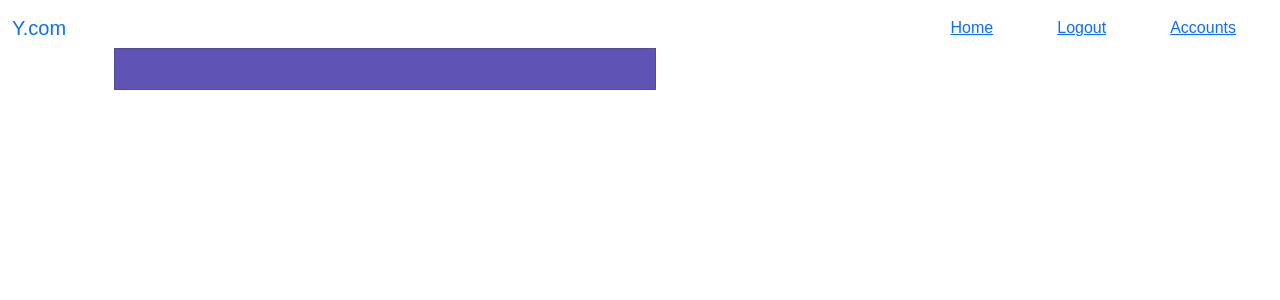
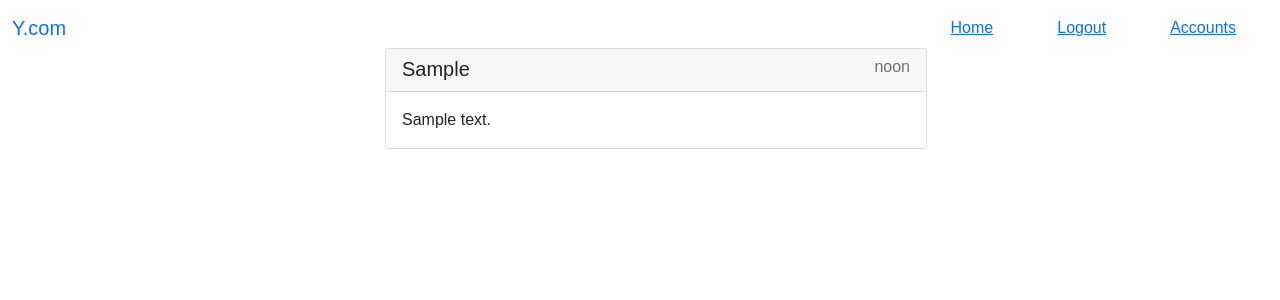
Before and after one commit to timotiousPrime/ydotcom, a Django app: page /home/ in a window 1280 px wide. Shown: the top 300 px of the page. Run offline with Django 5.2, Linux system fonts and the light colour scheme; a user stored in the database is signed in; tables that the repository leaves empty hold one stand-in row (values such as "Sample post"); some libraries are stand-ins or nearby versions.

Commit message:
update user card to display user posts

```diff
--- a/ydotcom/main/templates/partials/userCard.html
+++ b/ydotcom/main/templates/partials/userCard.html
@@ -1,5 +1,13 @@
 {% load static %}
 
-<div class="card user-card col-lg-6 list-group-item text-center">
-    <a class="" href="{% url 'User_Posts' u.username  %}"><h5 class=" card-title px-6 py-2 bg-body-tertiary">{{ u|title }}</h5></a>
-  </div>
+<li  class="start-50 translate-middle-x w-50 my-4 card text-decoration-none" style="width: 18rem;">
+  <a href="{% url 'User_Posts' p.user.username  %}" class="text-decoration-none text-dark" href="">
+    <div class="card-header">
+      <h5 class="d-inline">{{ p.user.username|title }}</h5>
+      <h6 class="d-inline float-end text-muted">{{ p.timestamp| time }}</h6>
+    </div>
+    <div class="card-body">
+      <p class="card-text ">{{ p.message }}</p>
+    </div>
+  </a>
+</li>
```
